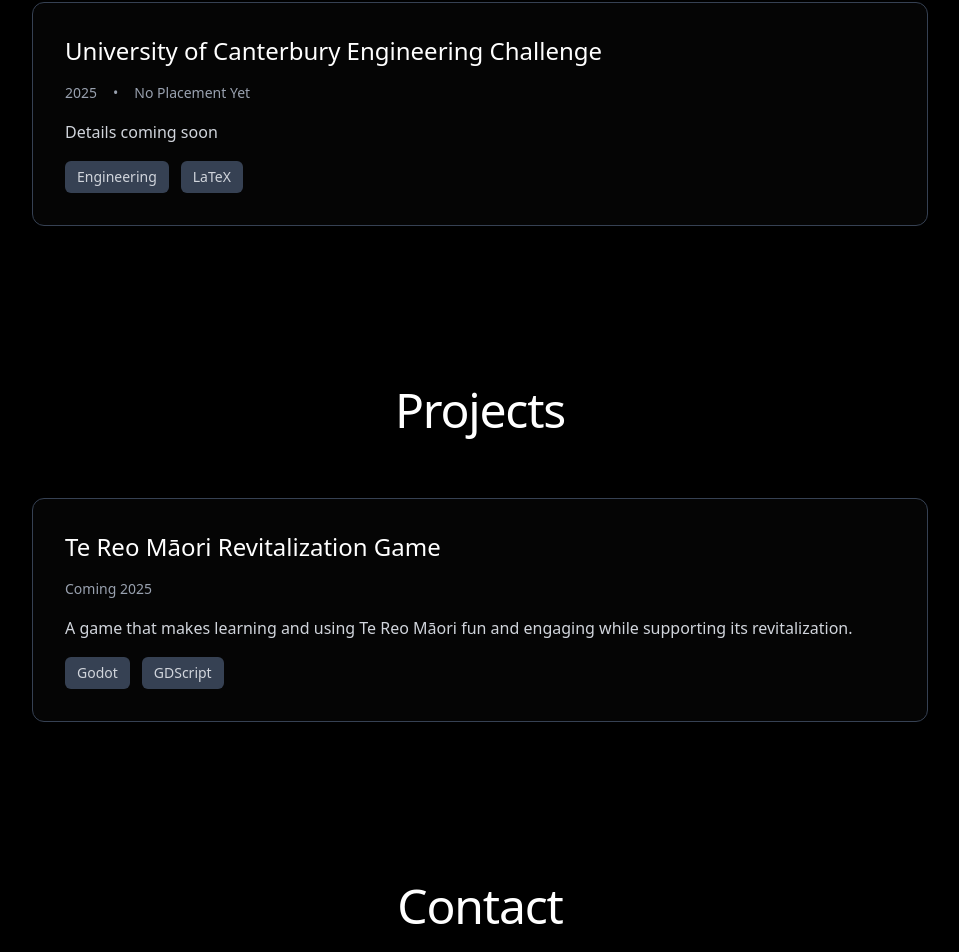
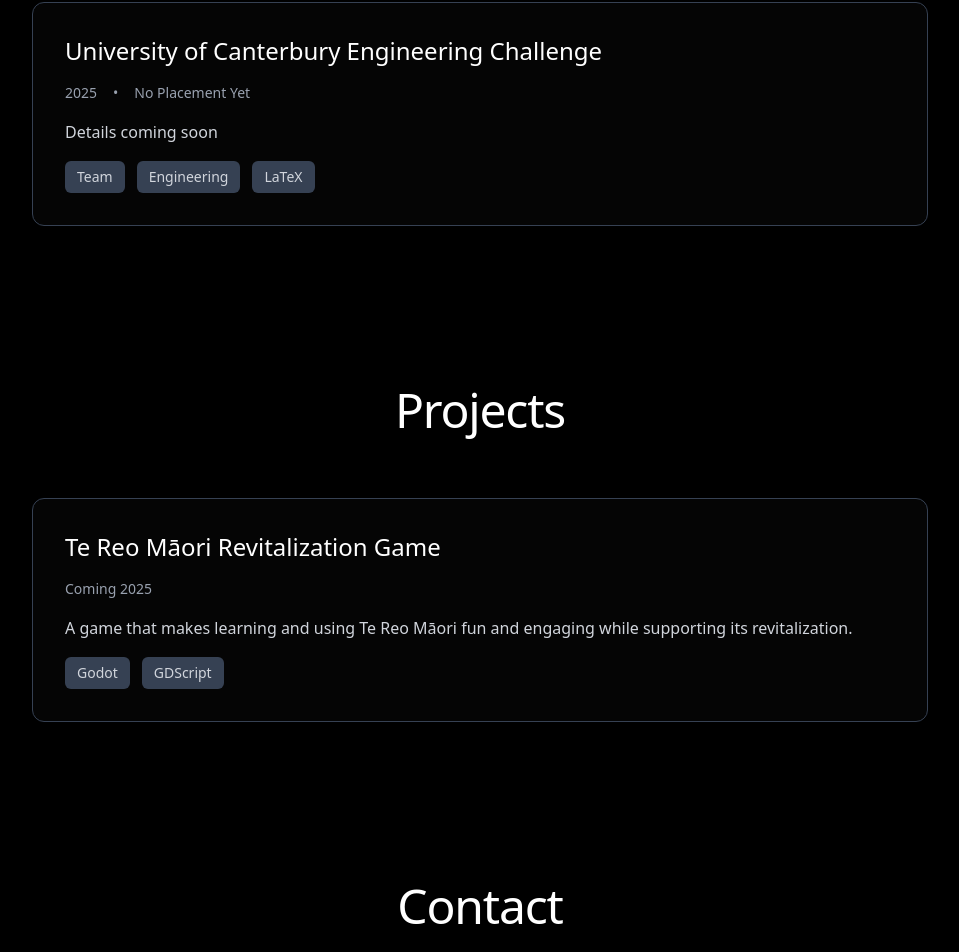
Before and after one commit to timkuessner/personal-website, a React (Vite) app: page / in a window 1280 px wide. Shown: the part 2732-3684 px from the top of the page, without its empty margins (160-1119 px from the left). Built offline with nearby package versions, Linux system fonts and the light colour scheme.

Commit message:
fix: update bigTags for University of Canterbury Engineering Challenge to improve categorization

```diff
--- a/src/data/data.ts
+++ b/src/data/data.ts
@@ -57,7 +57,7 @@
     {
       title: "University of Canterbury Engineering Challenge",
       tags: ["2025", "No Placement Yet"],
-      bigTags: ["Engineering", "LaTeX"],
+      bigTags: ["Team", "Engineering", "LaTeX"],
       text: "Details coming soon",
       link: "/comp/uceng"
     }
```
